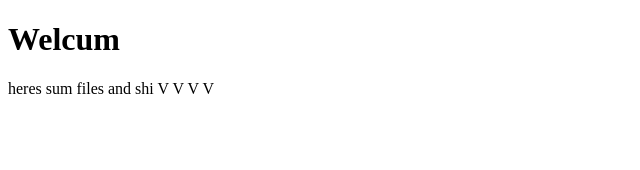
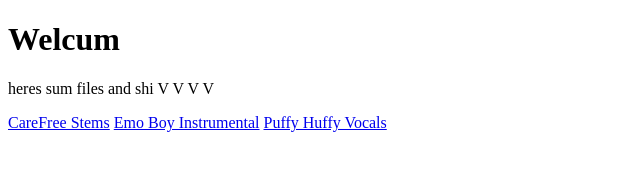
Before and after one commit to RayWiIIiamJohnson/RayWiIIiamJohnson.github.io, a plain HTML site: page index.html in a window 1280 px wide. Shown: the whole page, without its empty margins (0-640 px from the left). Drawn offline with Linux system fonts and the light colour scheme.

Commit message:
Update index.html

```diff
--- a/index.html
+++ b/index.html
@@ -3,5 +3,12 @@
 <body>
 <h1>Welcum</h1>
 <p>heres sum files and shi V V V V</p>
+
+
+
+  <a href="https://archive.org/details/carefree-kevin">CareFree Stems</a>
+  <a href="https://www.mediafire.com/file/1ig3v6aa1xu0a9y/EMO_BOY.zip/file">Emo Boy Instrumental</a>
+  <a href="https://www.mediafire.com/file/rejufr8nm9a6zsr/puffyhuffy.zip/file">Puffy Huffy Vocals</a>
+
 </body>
 </html>
```
